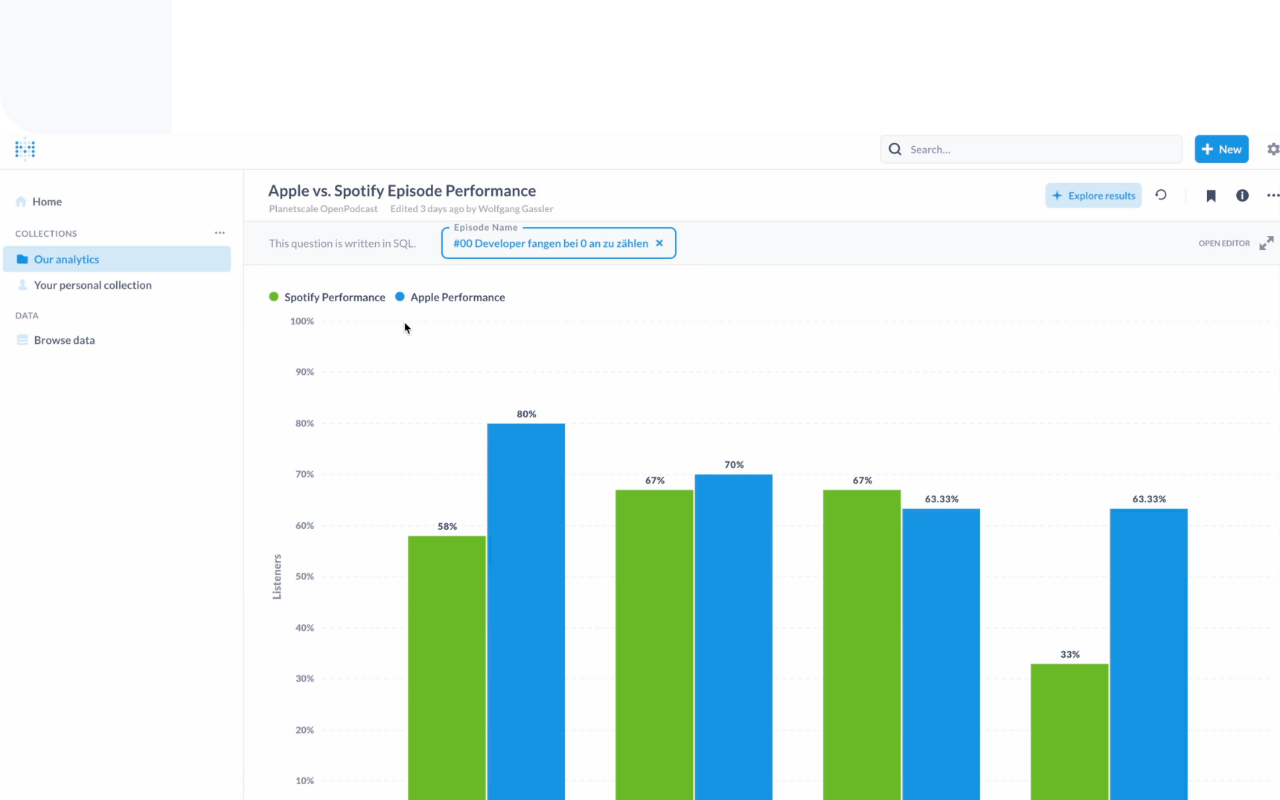
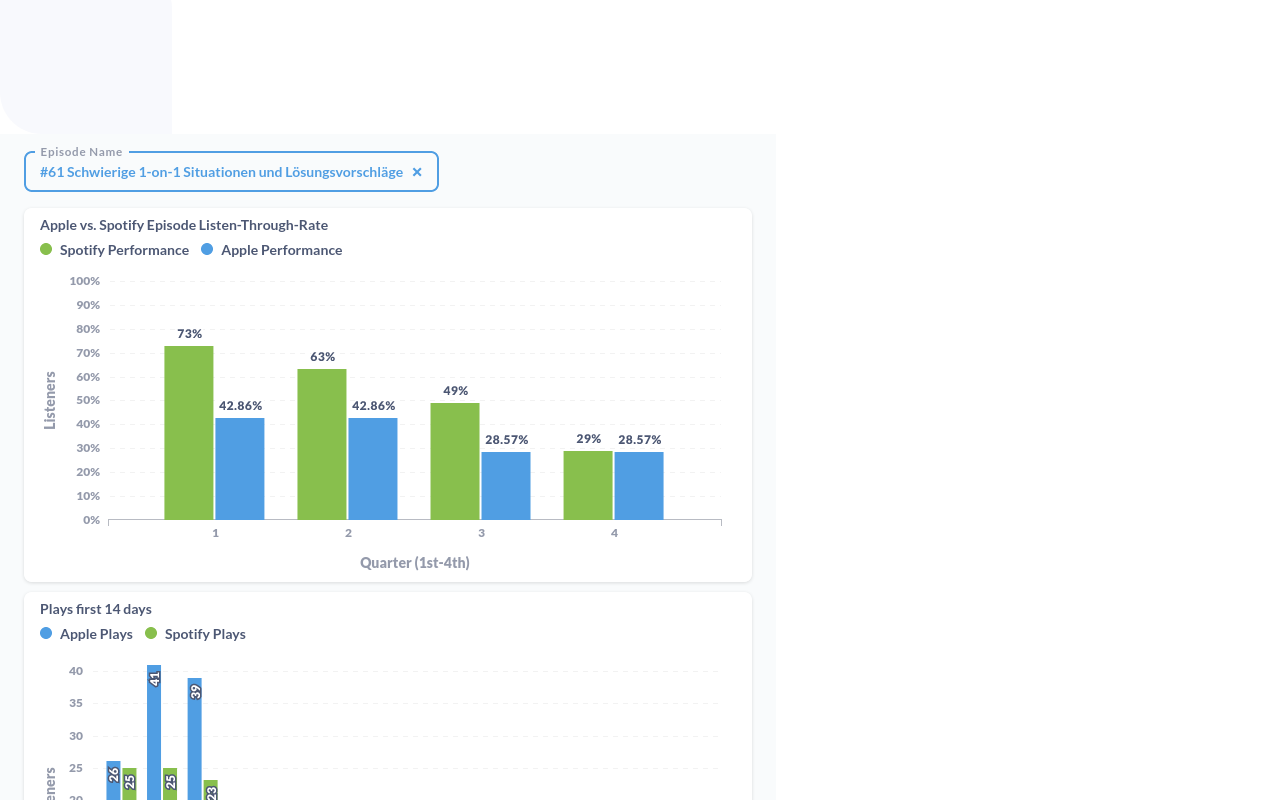
Before and after one commit to openpodcast/website-app, a website: page src/html/index.html in a window 1280 px wide. Shown: the part 4320-5120 px from the top of the page. Drawn offline with nearby package versions, Linux system fonts and the light colour scheme; files that its build step writes are made by us from their sources; files whose address does not match are found by name; a web font is replaced by a local one.

Commit message:
spotify apple screenshot

```diff
--- a/src/html/index.html
+++ b/src/html/index.html
@@ -83,7 +83,7 @@
       <section class="py-12 md:py-32 overflow-x-hidden bg-blueGray-50">
         <div class="container px-4 mx-auto">
           <div class="flex flex-wrap lg:flex-nowrap">
-            <div class="relative w-full lg:w-1/2 order-1 lg:order-0 my-12 lg:my-0"><img class="relative mx-auto rounded-xl w-full z-10 shadow-2xl" src="images/Screenshot-2023-03-20-at-21-10-25.png" alt=""/><img class="absolute top-0 left-0 w-40 -ml-12 -mt-12" src="metis-assets/elements/blob-tear.svg" alt=""/><img class="absolute bottom-0 right-0 w-40 -mr-12 -mb-12" src="metis-assets/elements/blob-tear.svg" alt=""/></div>
+            <div class="relative w-full lg:w-1/2 order-1 lg:order-0 my-12 lg:my-0"><img class="relative mx-auto rounded-xl w-full z-10 shadow-2xl" src="images/apple_spotify_portrait.png" alt=""/><img class="absolute top-0 left-0 w-40 -ml-12 -mt-12" src="metis-assets/elements/blob-tear.svg" alt=""/><img class="absolute bottom-0 right-0 w-40 -mr-12 -mb-12" src="metis-assets/elements/blob-tear.svg" alt=""/></div>
             <div class="flex order-1 lg:order-0 w-full lg:w-1/2 lg:h-128 lg:max-w-lg lg:ml-auto px-4 lg:pr-24 xl:pr-4">
               <div class="my-auto mx-auto pt-8 lg:pt-0 max-w-2xl lg:max-w-lg">
                 <h2 class="text-3xl md:text-4xl mb-4 font-bold font-heading"><span class="text-blue-600">Spotify und Apple</span>                    <span>      &ndash; alles an einem Ort.</span></h2>
```
Also changed, not shown: src/assets/images/apple_spotify_portrait.png (added).
